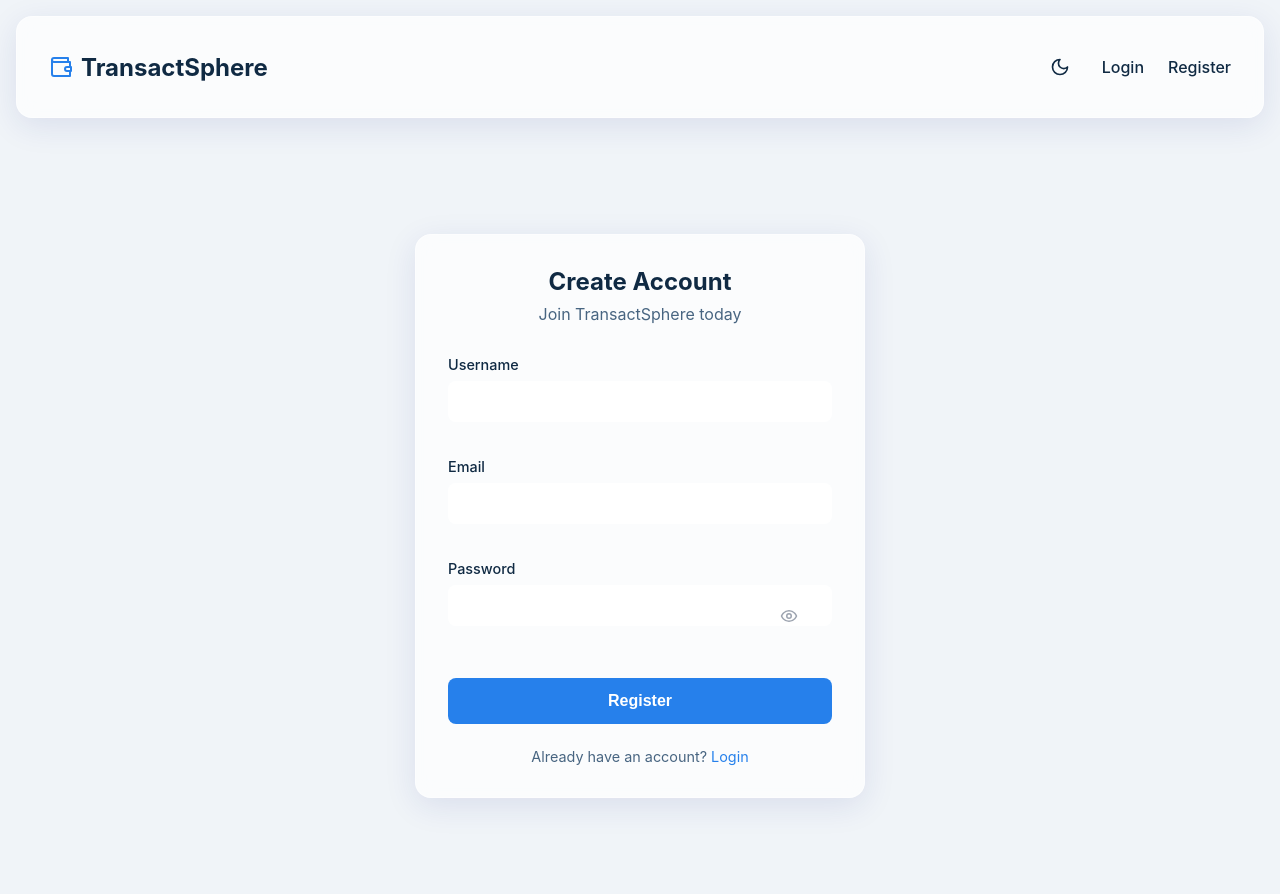
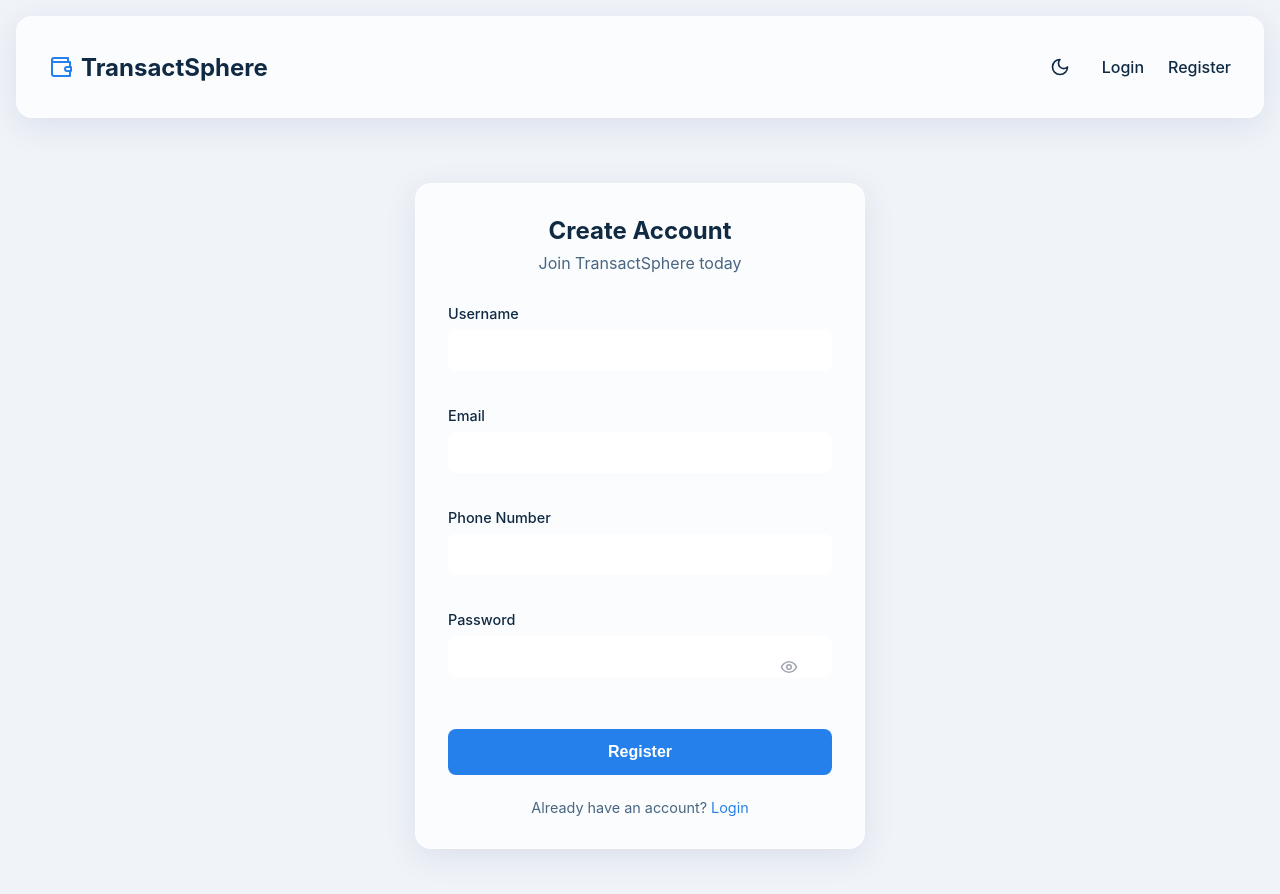
Before and after one commit to VarshitNg15/TransactSphere, a React (Vite) app in the folder frontend/: page /register in a window 1280 px wide. Shown: the top 894 px of the page. Built offline with nearby package versions, Linux system fonts and the light colour scheme.

Commit message:
Revert block in register.jsx

```diff
--- a/frontend/src/pages/Register.jsx
+++ b/frontend/src/pages/Register.jsx
@@ -51,6 +51,10 @@ const Register = () => {
             <label>Email</label>
             <input type="email" name="email" className="input-field" onChange={handleChange} required />
           </div>
+          <div className="form-group">
+            <label>Phone Number</label>
+            <input type="text" name="phone" className="input-field" onChange={handleChange} required />
+          </div>
           <div className="form-group" style={{ position: 'relative' }}>
             <label>Password</label>
             <input
```
